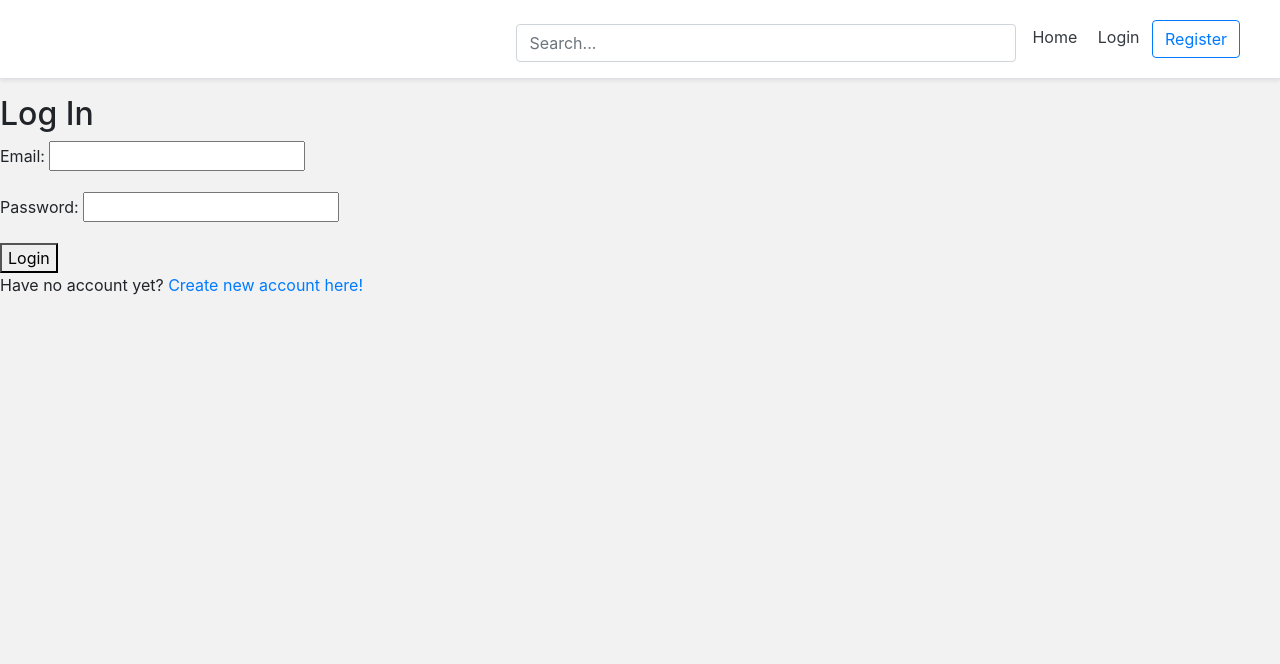
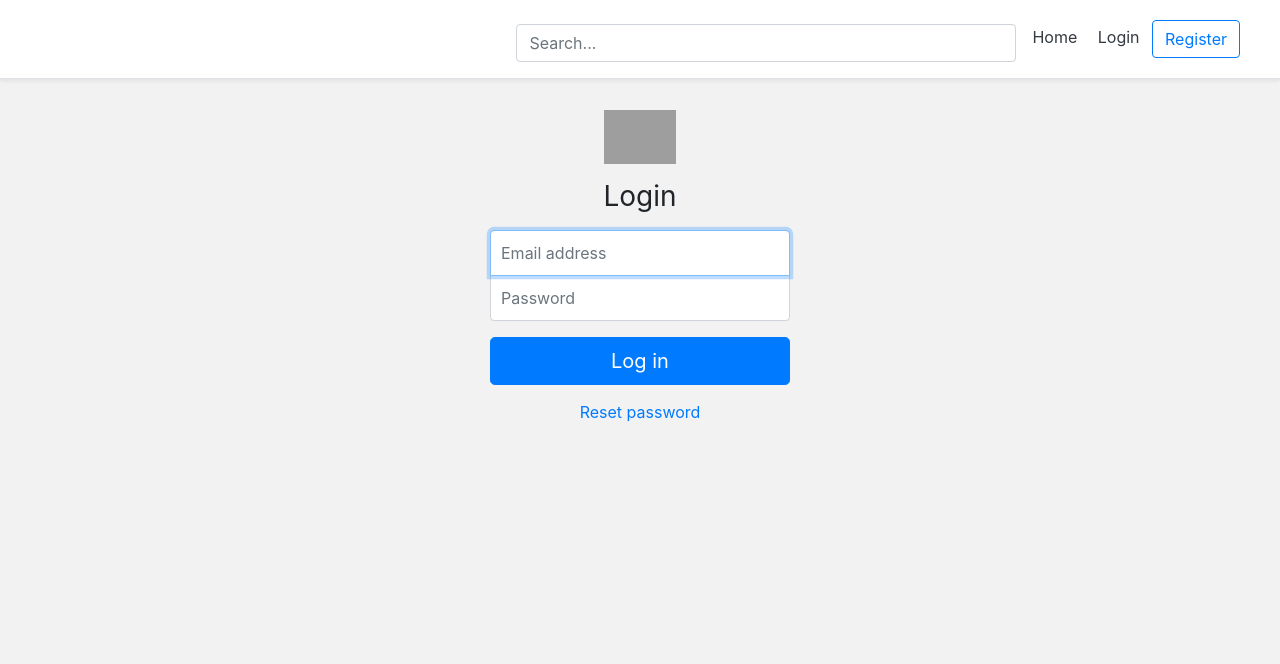
Before and after one commit to RichardRosario/django-project-2, a Django app: page /login/ in a window 1280 px wide. Shown: the top 664 px of the page. Run offline with Django 3.2, Linux system fonts and the light colour scheme; some libraries are stand-ins or nearby versions; grey boxes are pictures that could not be loaded.

Commit message:
added password reset funtion

```diff
--- a/account/templates/account/login.html
+++ b/account/templates/account/login.html
@@ -1,25 +1,78 @@
-{% extends 'base.html' %} {%block content%}
-<h2>Log In</h2>
-<form method="post">
-  {%csrf_token%} {% for field in login_form%}
+{% extends 'base.html' %}
+{% load static %}
+
+{% block content %}
+
+<style type="text/css">
+  .form-signin {
+    width: 100%;
+    max-width: 330px;
+    padding: 15px;
+    margin: auto;
+  }
+
+  .form-signin .form-control {
+    position: relative;
+    box-sizing: border-box;
+    height: auto;
+    padding: 10px;
+    font-size: 16px;
+  }
+
+  .form-signin .form-control:focus {
+    z-index: 2;
+  }
+
+  .form-signin input[type="email"] {
+    margin-bottom: -1px;
+    border-bottom-right-radius: 0;
+    border-bottom-left-radius: 0;
+  }
+
+  .form-signin input[type="password"] {
+    margin-bottom: 10px;
+    border-top-left-radius: 0;
+    border-top-right-radius: 0;
+  }
+
+  .h3 {
+    text-align: center;
+  }
+</style>
+
+
+<form class="form-signin" method="post">{% csrf_token %}
+  <div class="d-flex flex-column pb-3">
+    <img class="img-fluid mx-auto d-block" src="{% static 'logo.png' %}"
+      alt="Codignwithmitch logo image" width="72" height="72">
+  </div>
+
+  <h1 class="h3 mb-3 font-weight-normal">Login</h1>
+
+  <input type="email" name="email" id="inputEmail" class="form-control" placeholder="Email address" required autofocus>
+
+  <input type="password" name="password" id="inputPassword" class="form-control" placeholder="Password" required>
+
+  {% for field in login_form %}
   <p>
-    {{field.label_tag}} {{field}} {%if field.help_text%}
-    <small style="color: grey">{{field.help_text}}</small>
-    {%endif%}
+    {% for error in field.errors %}
+  <p style="color: red">{{ error }}</p>
+  {% endfor %}
   </p>
-  {%endfor%} {%for field in login_form%} {% for error in field.errors%}
-  <p style="color: red">{{error}}</p>
-  {%endfor%} {%endfor%} {% if login_form.non_field_errors %}
+  {% endfor %}
+  {% if login_form.non_field_errors %}
   <div style="color: red">
     <p>{{login_form.non_field_errors}}</p>
   </div>
-  {%endif%}
-  <button type="submit">Login</button>
+
+  {% endif %}
+
+  <button class="btn btn-lg btn-primary btn-block" type="submit">Log in</button>
+
 </form>
 
-<div>
-  Have no account yet?
-  <a href="{% url 'register' %}">Create new account here!</a>
+<div class="d-flex flex-column">
+  <a class="m-auto" href="{% url 'password_reset' %}">Reset password</a>
 </div>
 
-{%endblock%}
+{% endblock content %}
--- a/mysite/settings.py
+++ b/mysite/settings.py
@@ -29,6 +29,10 @@ SECRET_KEY = '10&em&utxqx_d11epu#w%6(+w$#wbfgjm6011*lstictix3tu7'
 DEBUG = True
 
 ALLOWED_HOSTS = []
+
+if DEBUG:
+    # during development only
+    EAMIL_BACKEND = 'django.core.mail.backends.console.EmailBackend'
 
 
 # Application definition
--- a/personal/templates/personal/home.html
+++ b/personal/templates/personal/home.html
@@ -1,7 +1,7 @@
 {% extends 'base.html' %} {% block content %}
 
 <!-- Top 'create post' bar -->
-<div class="d-lg-none mb-3">
+<div class="mb-3">
   <div class="card m-auto d-flex flex-column p-3">
     <!-- <img class="img-fluid d-block m-auto pb-2" src="#" width="72" height="72"> -->
     <p class="lead">
```
Also changed, not shown: account/templates/account/account.html (+71 -6 lines), account/templates/account/register.html (+77 -12 lines).
